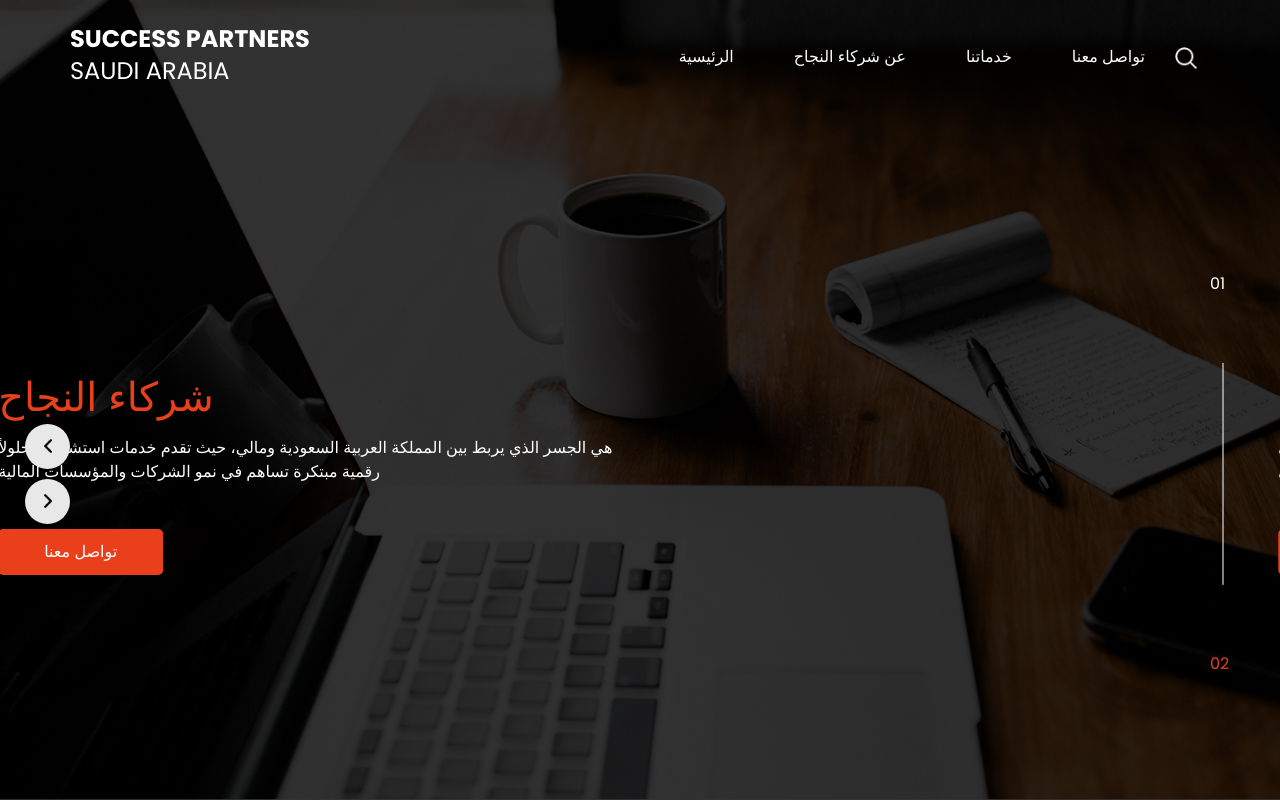
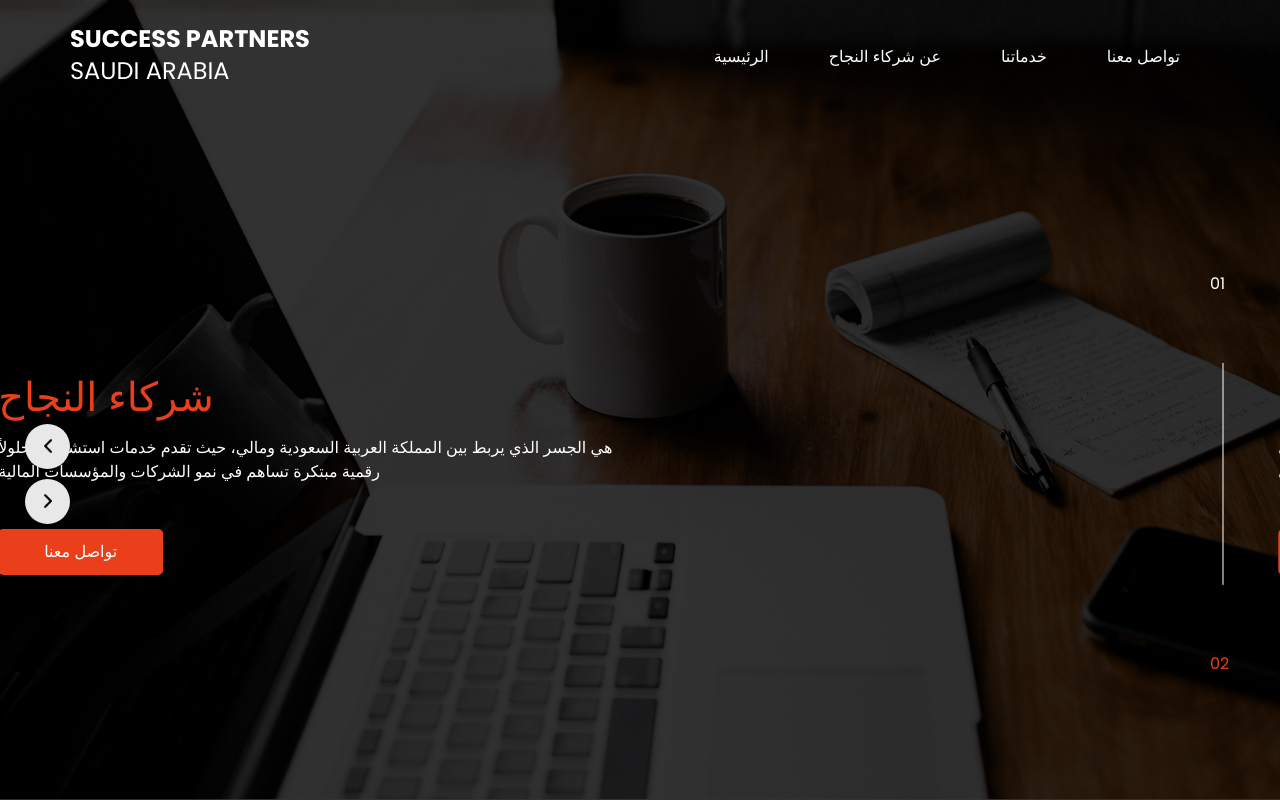
Before and after one commit to MidoBr/SuccessPartnersSA, a plain HTML site: page index.html in a window 1280 px wide. Shown: the top 800 px of the page. Drawn offline with nearby package versions, Linux system fonts and the light colour scheme.

Commit message:
Update index.html

```diff
--- a/index.html
+++ b/index.html
@@ -69,9 +69,10 @@
                   <a class="nav-link" href="index.html"> تواصل معنا </a>
                 </li>
               </ul>
-              <form class="form-inline">
+            <!--  <form class="form-inline">
                 <button class="btn  my-2 my-sm-0 nav_search-btn" type="submit"></button>
               </form>
+              -->
             </div>
           </div>
         </nav>
```
